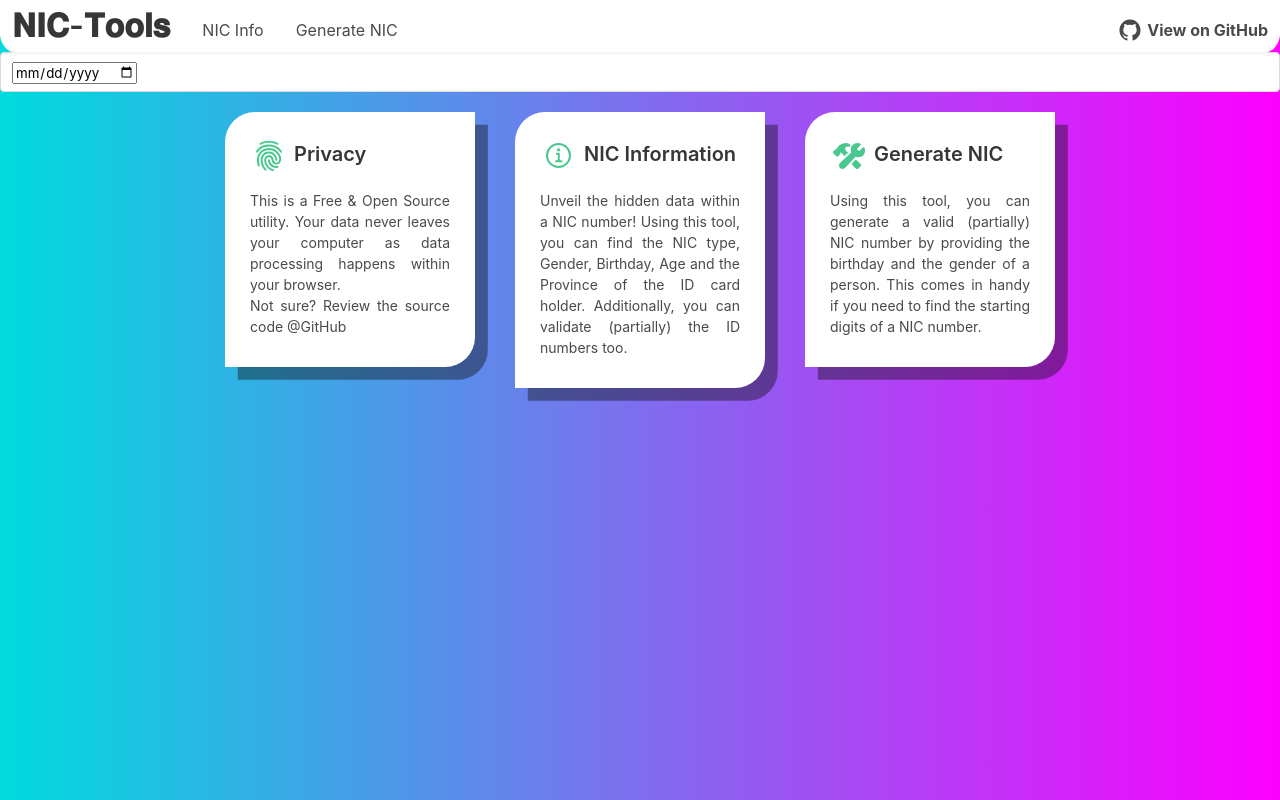
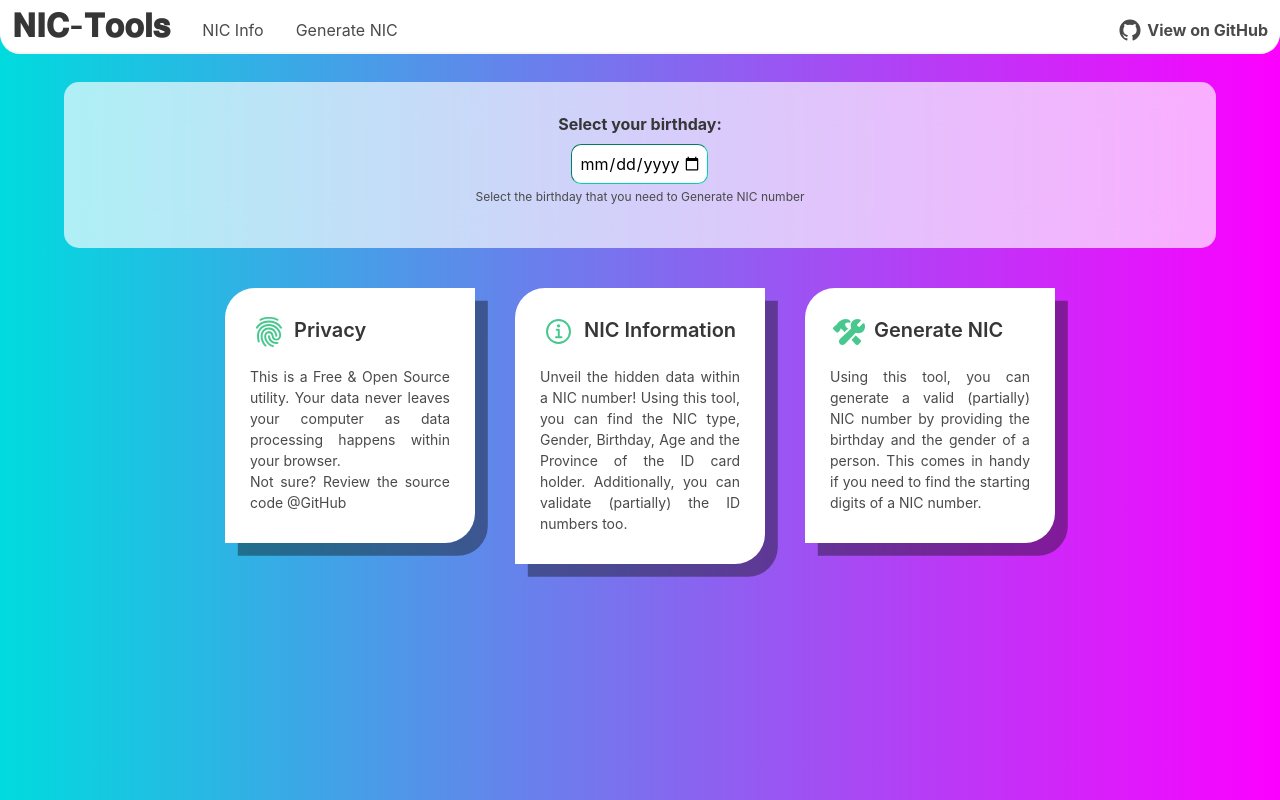
Before and after one commit to Dilshan-H/NIC-Tools, a React (Create React App) app: page /nic-generate in a window 1280 px wide. Built offline with nearby package versions, Linux system fonts and the light colour scheme.

Commit message:
Add UI for GenerateNIC & minor bug fixes

```diff
--- a/src/components/Blocks.js
+++ b/src/components/Blocks.js
@@ -5,12 +5,12 @@
     <div className="Blocks">
       <div className="content-box" data-aos="slide-up" data-aos-delay="100">
         <div className="box">
-          <span class="icon-text">
-            <span class="icon has-text-success is-large">
+          <span className="icon-text">
+            <span className="icon has-text-success is-large">
               <ion-icon name="finger-print" size="large"></ion-icon>
             </span>
             <span>
-              <h2 class="subtitle">
+              <h2 className="subtitle">
                 <strong>Privacy</strong>
               </h2>
             </span>
@@ -25,15 +25,15 @@
 
       <div className="content-box" data-aos="slide-up" data-aos-delay="300">
         <div className="box">
-          <span class="icon-text">
-            <span class="icon has-text-success is-large">
+          <span className="icon-text">
+            <span className="icon has-text-success is-large">
               <ion-icon
                 name="information-circle-outline"
                 size="large"
               ></ion-icon>
             </span>
             <span>
-              <h2 class="subtitle">
+              <h2 className="subtitle">
                 <strong>NIC Information</strong>
               </h2>
             </span>
@@ -49,12 +49,12 @@
 
       <div className="content-box" data-aos="slide-up" data-aos-delay="500">
         <div className="box">
-          <span class="icon-text">
-            <span class="icon has-text-success is-large">
+          <span className="icon-text">
+            <span className="icon has-text-success is-large">
               <ion-icon name="construct" size="large"></ion-icon>
             </span>
             <span>
-              <h2 class="subtitle">
+              <h2 className="subtitle">
                 <strong>Generate NIC</strong>
               </h2>
             </span>
--- a/src/components/GenerateNIC.js
+++ b/src/components/GenerateNIC.js
@@ -9,15 +9,16 @@
     dateTag = "";
   let oldIDs,
     newIDs = {};
-  if (!bDay) {
+  if (!bDay || parseInt(bDay.split("-")[0]) < 1910) {
     return <span className="text-output"></span>;
   }
 
   bDay = dayjs(bDay);
   if (bDay.isValid()) {
     if (bDay.year() < 1910 || bDay.year() > 9999) {
+      //fix?
       return (
-        <span className="text-output">
+        <span className="NIC-output container">
           Birth year is out of range! - Has to be greater than 1910 &amp; less
           than 9999.
         </span>
@@ -32,7 +33,7 @@
         : dateTag;
     if (year < 2000) {
       newIDs = {
-        male: bDay.year() + dateTag + "0XXXX",
+        male: bDay.year() + (dateTag + "0XXXX"),
         female: bDay.year() + (parseInt(dateTag) + 500 + "0XXXX"),
       };
       oldIDs = {
@@ -53,9 +54,32 @@
   }
 
   return (
-    <div>
-      {bDay.format("YYYY-MM-DD")},{newIDs["male"]},{newIDs["female"]},
-      {oldIDs["male"]},{oldIDs["female"]}
+    <div className="id-output">
+      <div className="box male" title="Male" data-aos="fade-left">
+        <div className="box-img">
+          <span className="icon is-large">
+            <ion-icon name="man" size="large"></ion-icon>
+          </span>
+        </div>
+        <div className="box-content">
+          <span className="">{newIDs["male"]}</span>
+          <br />
+          <span className="">{oldIDs["male"]}</span>
+        </div>
+      </div>
+
+      <div className="box female" title="Female" data-aos="fade-right">
+        <div className="box-img">
+          <span className="icon is-large">
+            <ion-icon name="woman" size="large"></ion-icon>
+          </span>
+        </div>
+        <div className="box-content">
+          <span className="">{newIDs["female"]}</span>
+          <br />
+          <span className="">{oldIDs["female"]}</span>
+        </div>
+      </div>
     </div>
   );
 };
--- a/src/components/Header.js
+++ b/src/components/Header.js
@@ -45,8 +45,8 @@
               rel="noopener noreferrer"
               target="_blank"
             >
-              <span class="icon-text">
-                <span class="icon">
+              <span className="icon-text">
+                <span className="icon">
                   <ion-icon name="logo-github" size="large"></ion-icon>
                 </span>
                 <b>View on GitHub</b>
--- a/src/pages/NICGen.js
+++ b/src/pages/NICGen.js
@@ -1,5 +1,6 @@
 import { useState } from "react";
 import GenerateNIC from "../components/GenerateNIC";
+import "./NICGen.scss";
 
 const NICGen = () => {
   const [inputDate, setInputDate] = useState("");
@@ -14,15 +15,25 @@
   // };
 
   return (
-    <div className="nic-gen">
-      <div className="input">
-        <div className="input-date">
-          <input type="date" value={inputDate} onChange={processDate} />
+    <div className="nic-gen container">
+      <div className="field">
+        <label className="label">Select your birthday:</label>
+        <div className="control">
+            <input
+              type="date"
+              title="Select your birthday"
+              value={inputDate}
+              onChange={processDate}
+              min="1910-01-01"
+              max="9999-12-31"
+              required
+            />
         </div>
+        <p className="help">Select the birthday that you need to Generate NIC number</p>
       </div>
 
       <div className="output">
-        <GenerateNIC bDay={inputDate}/>
+        <GenerateNIC bDay={inputDate} />
       </div>
     </div>
   );
--- a/src/pages/NICGen.scss
+++ b/src/pages/NICGen.scss
@@ -0,0 +1,67 @@
+.nic-gen {
+  margin-top: 30px;
+  margin-bottom: 20px;
+  padding: 30px;
+  display: flex;
+  flex-direction: column;
+  align-content: center;
+
+  .control {
+    input[type="date"] {
+      border-color: #00d1b2;
+      border-radius: 10px;
+      border-width: 1.5px;
+      padding: 5px;
+      text-align: center;
+      font-size: 16px;
+      height: 40px;
+      cursor: pointer;
+
+      &:hover {
+        border-width: 2px;
+      }
+    }
+  }
+}
+
+.id-output {
+  display: flex;
+  flex-direction: row;
+  flex-wrap: wrap;
+  justify-content: center;
+  align-items: center;
+
+  .box {
+    margin: 20px 40px;
+    padding: 10px;
+    display: flex;
+    flex-direction: row;
+    justify-content: center;
+    align-items: center;
+    box-shadow: 0.5em 0.5em 0.525em rgb(10 10 10 / 40%);
+
+    .box-img {
+      width: 75px;
+      height: 75px;
+      background-color: #00d1b2;
+      border-radius: 50%;
+      position: relative;
+      display: flex;
+      justify-content: center;
+      align-items: center;
+      top: 0px;
+      left: -55px;
+      margin: 5px 10px;
+      box-shadow: inset -1em 0em 1em 0px rgb(10 10 10 / 40%);
+    }
+
+    .box-content {
+      margin-left: -50px;
+      margin-right: 15px;
+    }
+
+    .icon {
+      color: #fff;
+    }
+  }
+}
```
